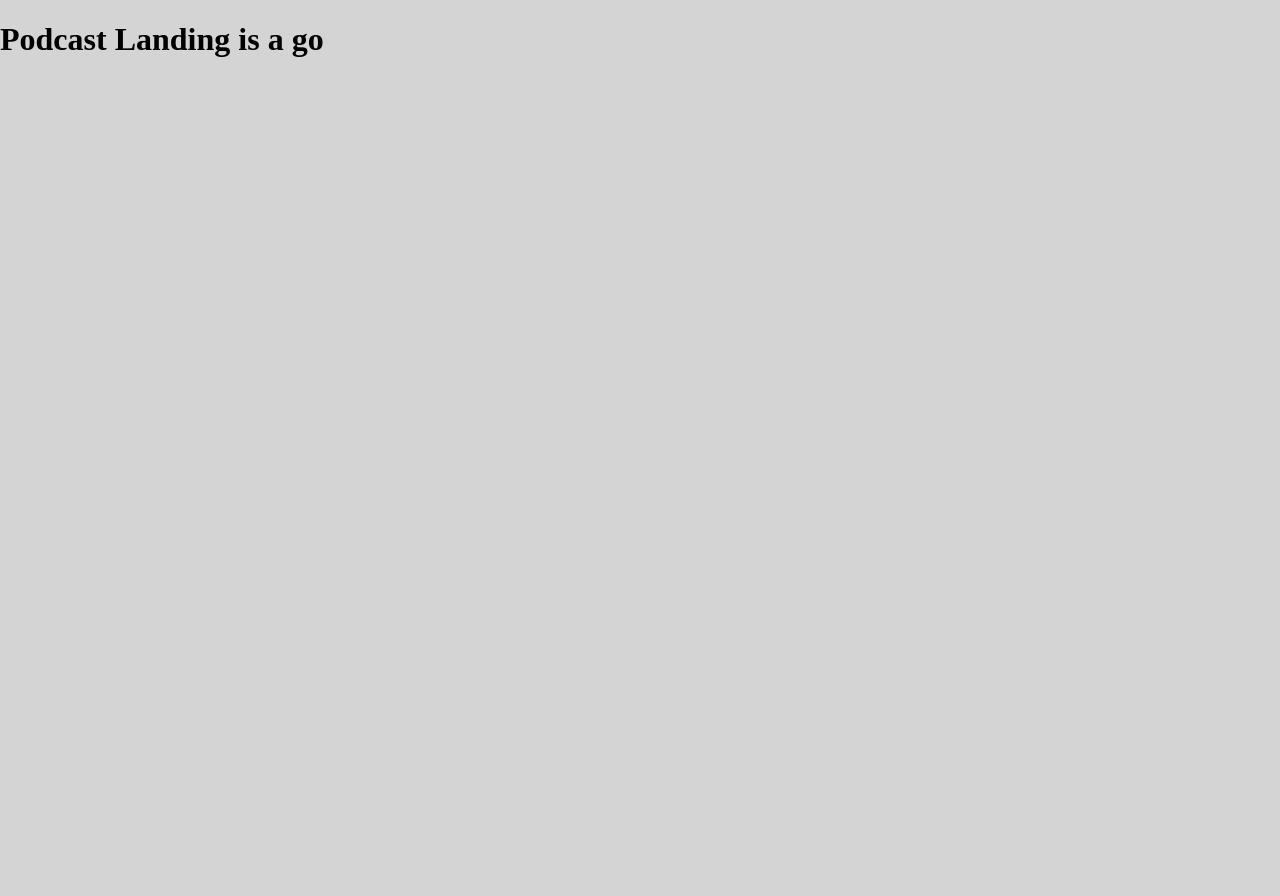
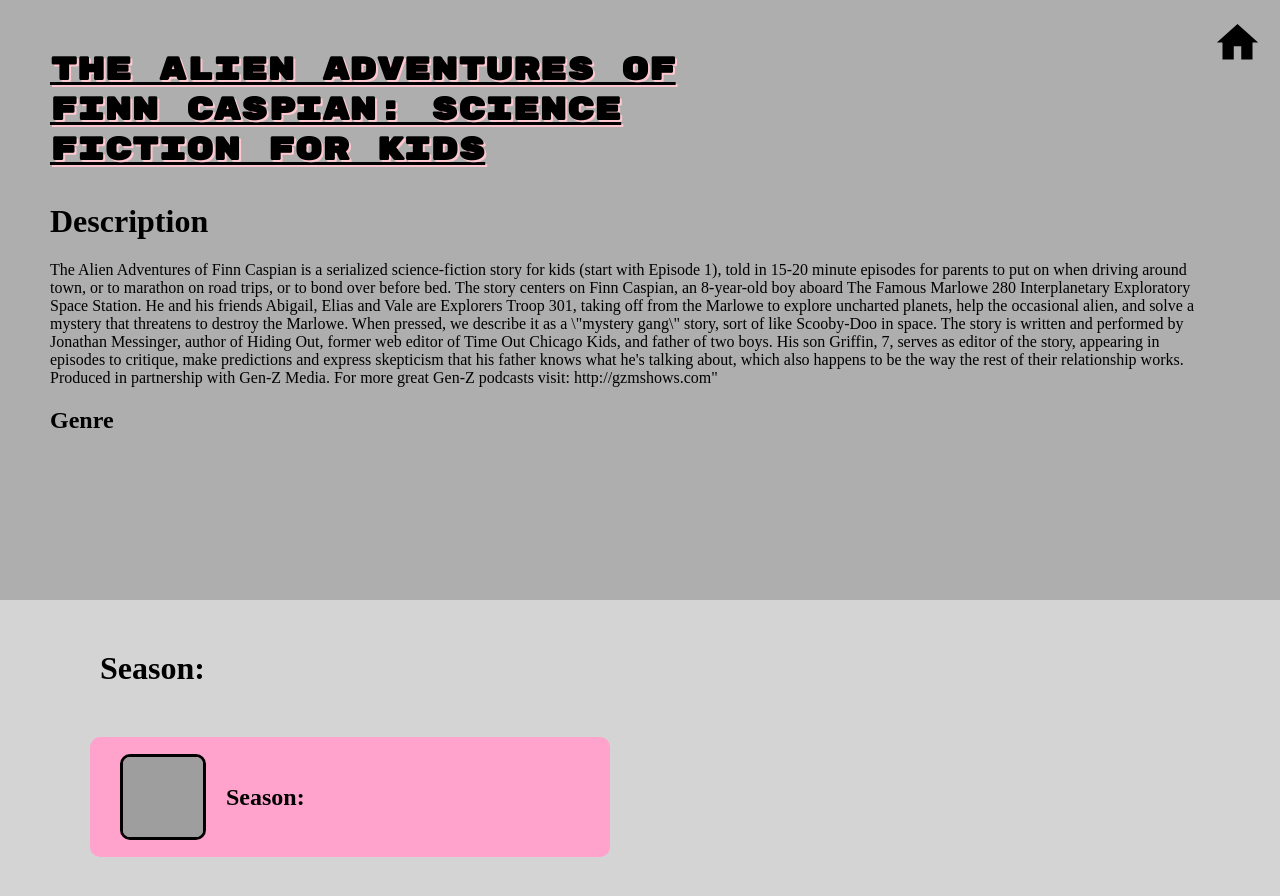
Before and after one commit to Tundoor/CS20240188_WFO2407_GroupC_Thandolwethu-Mbokazi_DJS11, a React (Vite) app in the folder vite-project/: page /podcast in a window 1280 px wide. Shown: the top 896 px of the page. Before the commit the page ends 800 px from the top, so only its background shows below. Built offline with nearby package versions, Linux system fonts and the light colour scheme; grey boxes are pictures that could not be loaded; a web font is replaced by a local one.

Commit message:
Updated styling for show view

```diff
--- a/vite-project/pages/podcast.jsx
+++ b/vite-project/pages/podcast.jsx
@@ -1,6 +1,49 @@
+import { Link } from "react-router-dom"
+
 function PodcastLanding() {
     return (
-        <h1>Podcast Landing is a go</h1>
+        <>
+            <div className="podLandingPage">
+                {/* Podcast Display header section */}
+                <div className="mainPodcastHeader">
+                    <div className="podcastHeaderTitleSect">
+                        <div className="podTitleDiv">
+                            <h1 className="podcastTitle">The Alien Adventures of Finn Caspian: Science Fiction for Kids</h1>
+                        </div>
+                        {/* Links Back to home page */}
+                        <Link to="/">
+                            <div className="podHome">
+                                <svg xmlns="http://www.w3.org/2000/svg" x="0px" y="0px" width="45" height="45" viewBox="0 0 24 24">
+                                    <path d="M 12 2.0996094 L 1 12 L 4 12 L 4 21 L 10 21 L 10 14 L 14 14 L 14 21 L 20 21 L 20 12 L 23 12 L 12 2.0996094 z"></path>
+                                </svg>
+                            </div>
+                        </Link>
+                    </div>
+                    <div className="podLandingDescription">
+                        <h1 className="podLandingDescTitle">Description</h1>
+                        <div className="descriptionParagrapgh">
+                            <p>The Alien Adventures of Finn Caspian is a serialized science-fiction story for kids (start with Episode 1), told in 15-20 minute episodes for parents to put on when driving around town, or to marathon on road trips, or to bond over before bed. The story centers on Finn Caspian, an 8-year-old boy aboard The Famous Marlowe 280 Interplanetary Exploratory Space Station. He and his friends Abigail, Elias and Vale are Explorers Troop 301, taking off from the Marlowe to explore uncharted planets, help the occasional alien, and solve a mystery that threatens to destroy the Marlowe. When pressed, we describe it as a \"mystery gang\" story, sort of like Scooby-Doo in space. The story is written and performed by Jonathan Messinger, author of Hiding Out, former web editor of Time Out Chicago Kids, and father of two boys. His son Griffin, 7, serves as editor of the story, appearing in episodes to critique, make predictions and express skepticism that his father knows what he's talking about, which also happens to be the way the rest of their relationship works. Produced in partnership with Gen-Z Media. For more great Gen-Z podcasts visit: http://gzmshows.com"</p>
+                        </div>
+                        <h2 className="podcastGenre">Genre</h2>
+                    </div>
+                    <div className="podcastInfo">
+                        <h2></h2>
+                        <h2></h2>
+                    </div>
+                </div>
+
+                {/* Podcast Display Body Section */}
+
+                <div className="mainPodcastBody">
+                    <h1 className="season">Season:</h1>
+                    <div className="seasons">
+                        <img className="season-image" src="https://content.production.cdn.art19.com/images/d3/74/3c/3f/d3743c3f-df43-43a6-8c6b-6e36c486b9af/3df851f9903d4112dfab28871c9c5cc6a1f90f7a4f36f2d14c5c3c173521ca30433661809dee3df677d160d5cb3dce7f1ea6391856253dcc36e9877fc546f657.jpeg"></img>
+                        <h2 className="seasonNumber">Season: </h2>
+                    </div>
+
+                </div>
+            </div>
+        </>
     )
 }
 
--- a/vite-project/src/App.jsx
+++ b/vite-project/src/App.jsx
@@ -10,7 +10,7 @@
     <>
       <BrowserRouter>
         <Routes>
-          <Route index element={<Home />} />
+          <Route path='/' element={<Home />} />
           <Route path="podcast" element={<PodcastLanding />} />
           <Route path="favourites" element={<Favourites />} />
         </Routes>
--- a/vite-project/src/index.css
+++ b/vite-project/src/index.css
@@ -3,6 +3,7 @@
   padding: 0;
   margin: 0;
   box-sizing: border-box;
+
 }
 
 /* Error and loading States */
@@ -234,3 +235,86 @@
 .link {
   text-decoration: none;
 }
+
+/* Podcast Landing Page */
+
+.podLandingPage {
+  background-color: rgb(212, 212, 212);
+}
+
+.mainPodcastHeader {
+  width: 100%;
+  height: 600px;
+  background-color: #AEAEAE;
+
+}
+
+.podcastHeaderTitleSect {
+  display: flex;
+  justify-content: space-between;
+}
+
+.podcastTitle {
+  font-size: 2rem;
+  font-family: 'Rubik Mono One', 'Courier New', Courier, monospace;
+  text-decoration: underline;
+  margin-top: 50px;
+  margin-left: 50px;
+  text-shadow: 2px 2px rgb(255, 200, 209);
+}
+
+.podTitleDiv {
+  width: 800px;
+}
+
+.podHome {
+  margin: 20px;
+
+}
+
+.podLandingDescription {
+  margin: 50px;
+  margin-top: -10px;
+  max-width: 90vw;
+}
+
+
+/* Seasons Div */
+
+.mainPodcastBody {
+  margin: 50px;
+}
+
+.season {
+  font-size: 2rem;
+  font-weight: bolder;
+  margin: 50px;
+
+}
+
+.seasons {
+  height: 100px;
+  width: 500px;
+  background-color: #FFA3CC;
+  border-radius: 10px;
+  display: flex;
+  margin-left: 40px;
+  padding: 10px;
+  align-items: center;
+
+}
+
+.seasonNumber {
+  margin-left: 20px;
+}
+
+.season-image {
+  height: 80px;
+  width: 80px;
+  border: 3px;
+  font-size: 1.5rem;
+  border-color: black;
+  border-style: solid;
+  border-radius: 10px;
+  margin-left: 20px;
+}
```
